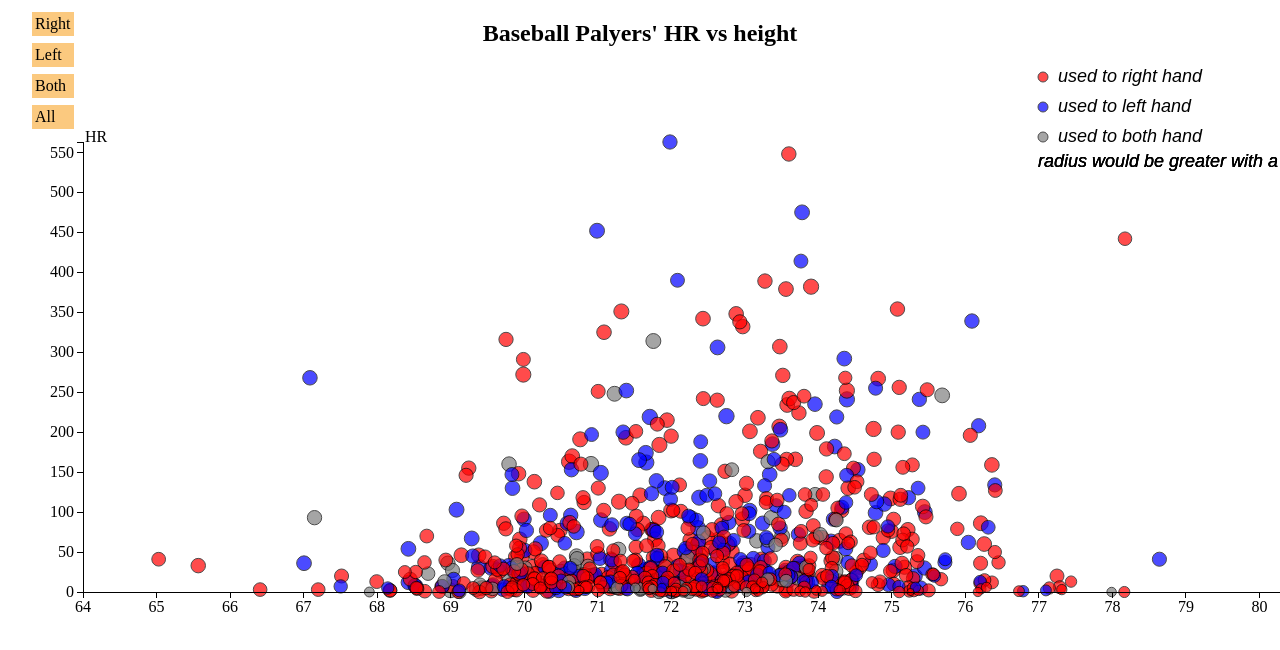
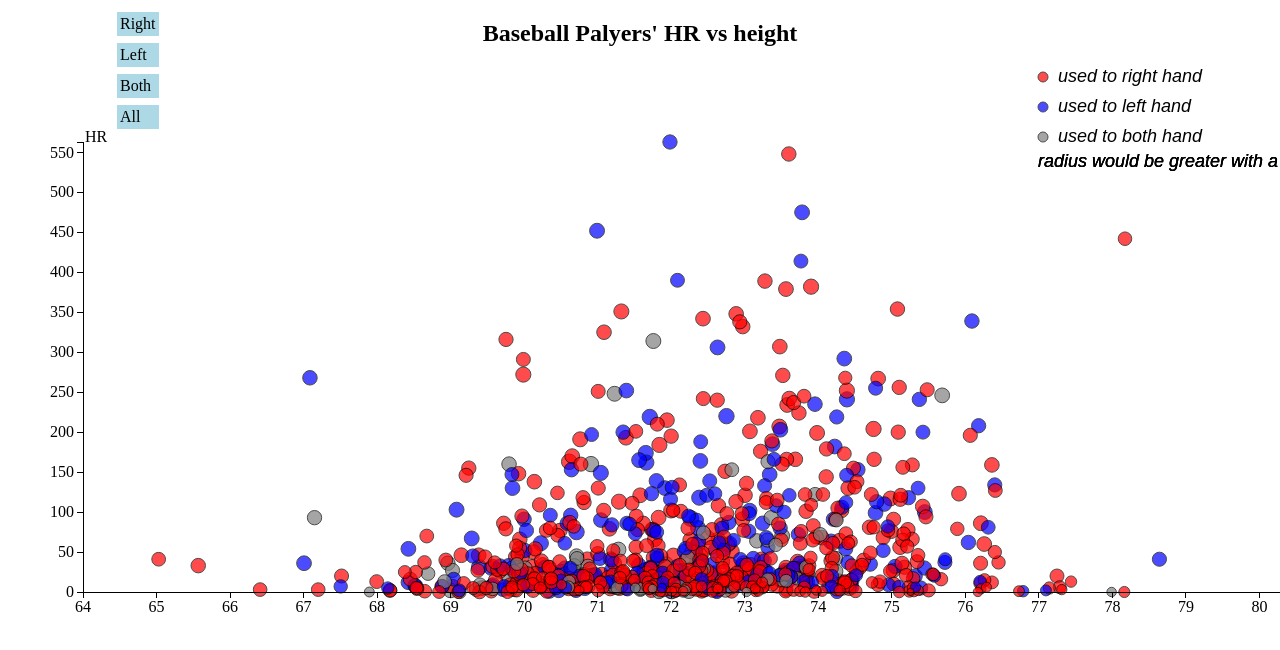
Before and after one commit to Thatwho/baseball-data, a plain HTML site: page index.html in a window 1280 px wide. Shown: the top 650 px of the page. Drawn offline with nearby package versions, Linux system fonts and the light colour scheme.

Commit message:
adjust the position and background of the buttons

```diff
--- a/index.html
+++ b/index.html
@@ -20,11 +20,11 @@
       div.hands_buttons {
         position: absolute;
         top: 5px;
-        left: 25px;
+        left: 110px;
       }
 
       div.hands_buttons div {
-        background-color: rgb(251, 201, 127);
+        background-color: rgb(173, 216, 230);
         padding: 3px;
         margin: 7px;
       }
```
